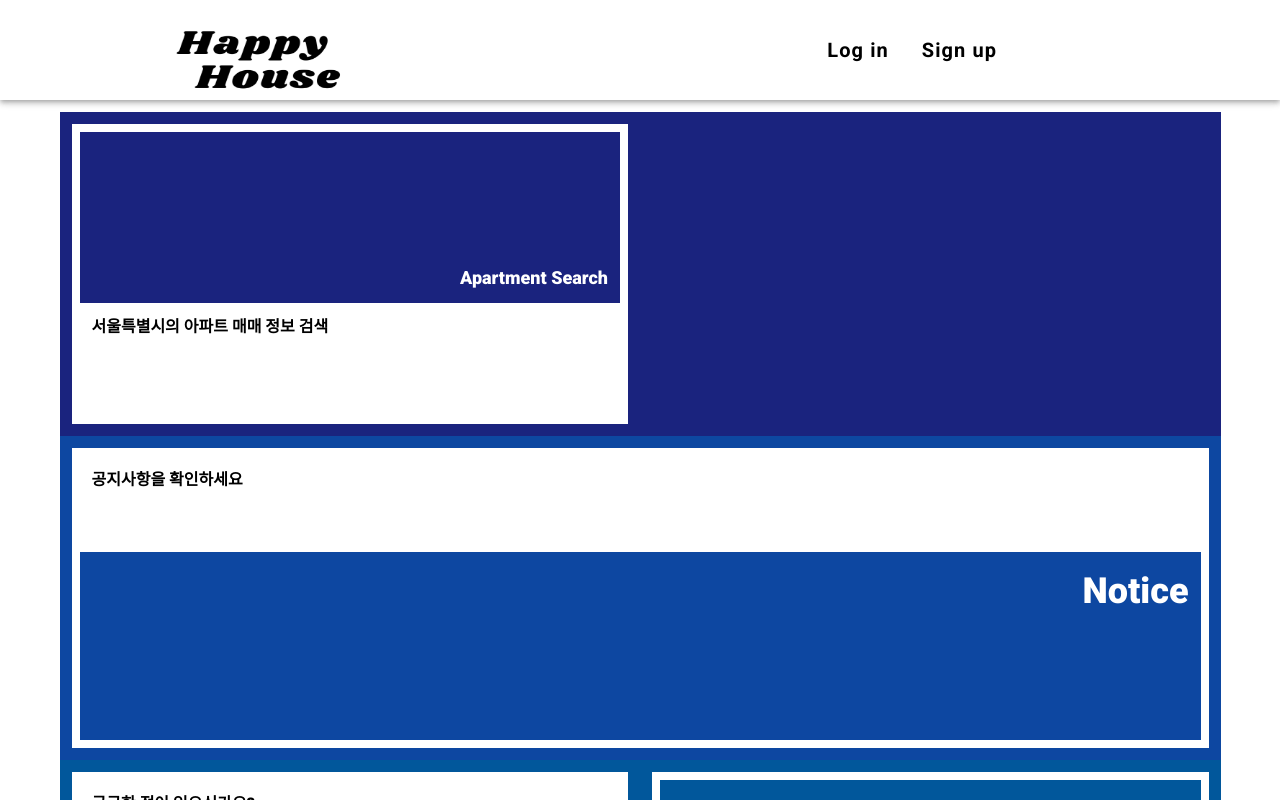
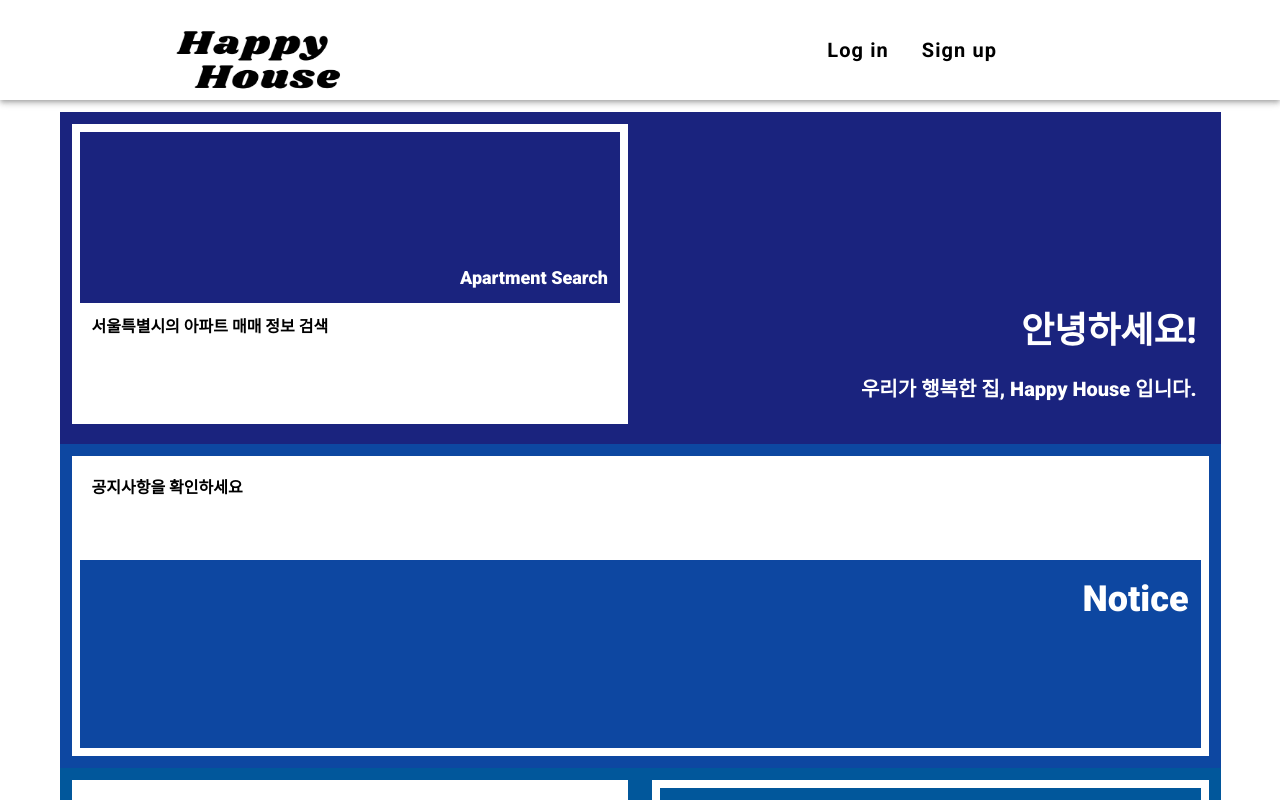
Before and after one commit to HappyHouse-SSAFY5/Frontend_Vue, a Vue app: page /vuetest in a window 1280 px wide. Shown: the top 800 px of the page. Built offline with nearby package versions, Linux system fonts and the light colour scheme.

Commit message:
WIP:show user name

```diff
--- a/src/components/Main.vue
+++ b/src/components/Main.vue
@@ -13,6 +13,25 @@
           <v-col style="background-color:white;"></v-col>
           <v-col style="background-color:white;"></v-col>
           <v-col style="background-color:white;"></v-col>
+        </div>
+      </v-col>
+      <v-col cols="6" >
+        <div>
+          <v-col></v-col>
+          <v-col></v-col>
+          <v-col></v-col>
+          <v-col></v-col>
+          <v-col></v-col>
+          <v-col></v-col>
+          <v-col></v-col>
+          <v-col v-if="username" style="text-align: right; color: white;" class="roboto-bold">
+            <p style="font-size: 36px;">{{username}}님, 어서오세요!<br></p>
+            <p style="font-size: 20px;">오늘은 어떤 집이 {{username}}님을 기다리고 있을까요?</p>
+          </v-col>
+          <v-col v-else style="text-align: right; color: white;font-size: 18px;" class="roboto-bold">
+            <p style="font-size: 36px;">안녕하세요!</p>
+            <p style="font-size: 20px;">우리가 행복한 집, Happy House 입니다.</p>
+          </v-col>
         </div>
       </v-col>
     </v-row>
@@ -70,8 +89,14 @@
 </template>
 
 <script>
+import { mapGetters } from 'vuex';
 export default {
   name: 'Main',
+  computed: {
+    ...mapGetters({
+      username: 'getUsername'
+    })
+  },
 };
 </script>
 
--- a/src/store/auth.js
+++ b/src/store/auth.js
@@ -47,6 +47,7 @@ const actions = {
     },
     async logout(store) {
         store.commit('IS_AUTH', false);
+        store.commit('USERNAME',null);
         return "You've logged out Successfully."
     }
 }
```
